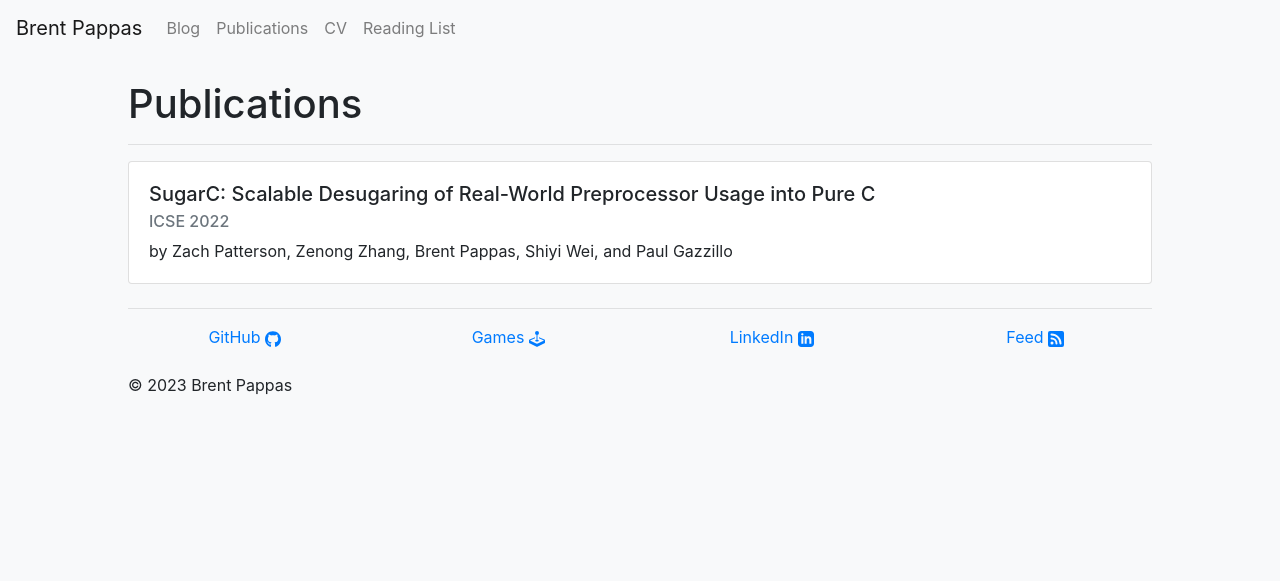
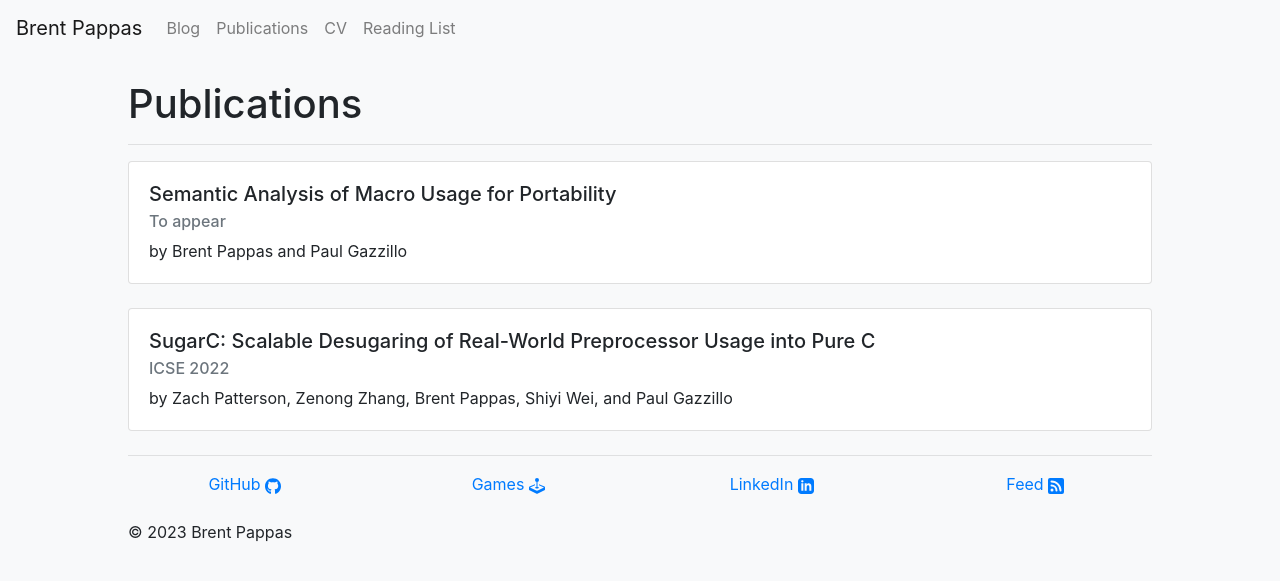
Before and after one commit to PappasBrent/pappasbrent.github.io, a Jekyll site: the page built from publications.html, in a window 1280 px wide. Shown: the top 581 px of the page. Built offline with Jekyll 4.4.1, drawn with Linux system fonts in a browser that asks for light colours.

Commit message:
Add new paper to publications list

```diff
--- a/publications.html
+++ b/publications.html
@@ -5,6 +5,13 @@ title: Publications
 
 <div class="card mb-4">
     <div class="card-body">
+        <h5 class="card-title">Semantic Analysis of Macro Usage for Portability</h5>
+        <h6 class="card-subtitle mb-2 text-muted">To appear</h6>
+        <p class="card-text">by Brent Pappas and Paul Gazzillo</p>
+    </div>
+</div>
+<div class="card mb-4">
+    <div class="card-body">
         <h5 class="card-title">SugarC: Scalable Desugaring of Real-World Preprocessor Usage into Pure C</h5>
         <h6 class="card-subtitle mb-2 text-muted">ICSE 2022</h6>
         <p class="card-text">by Zach Patterson, Zenong Zhang, Brent Pappas, Shiyi Wei, and Paul Gazzillo</p>
```
